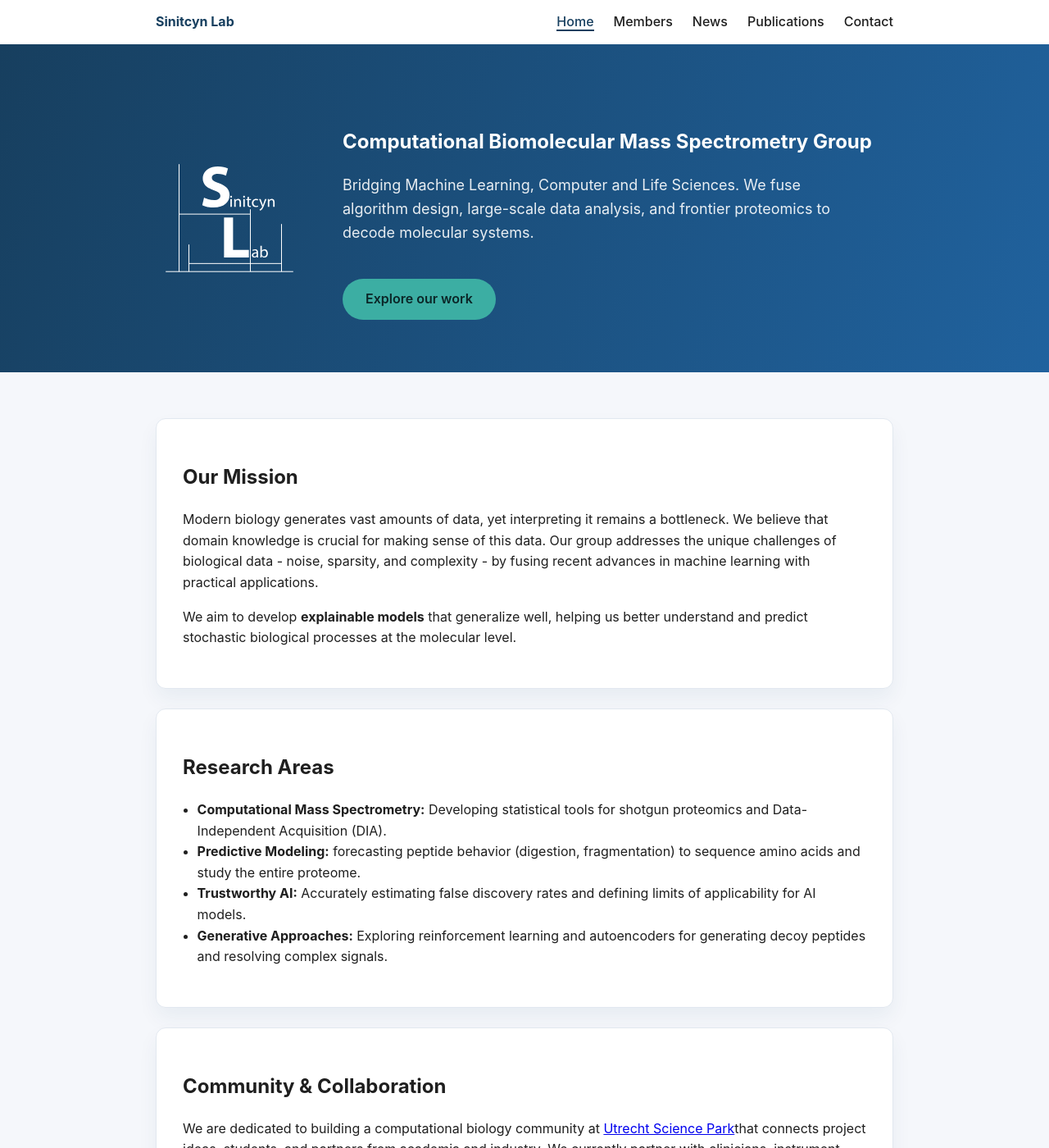
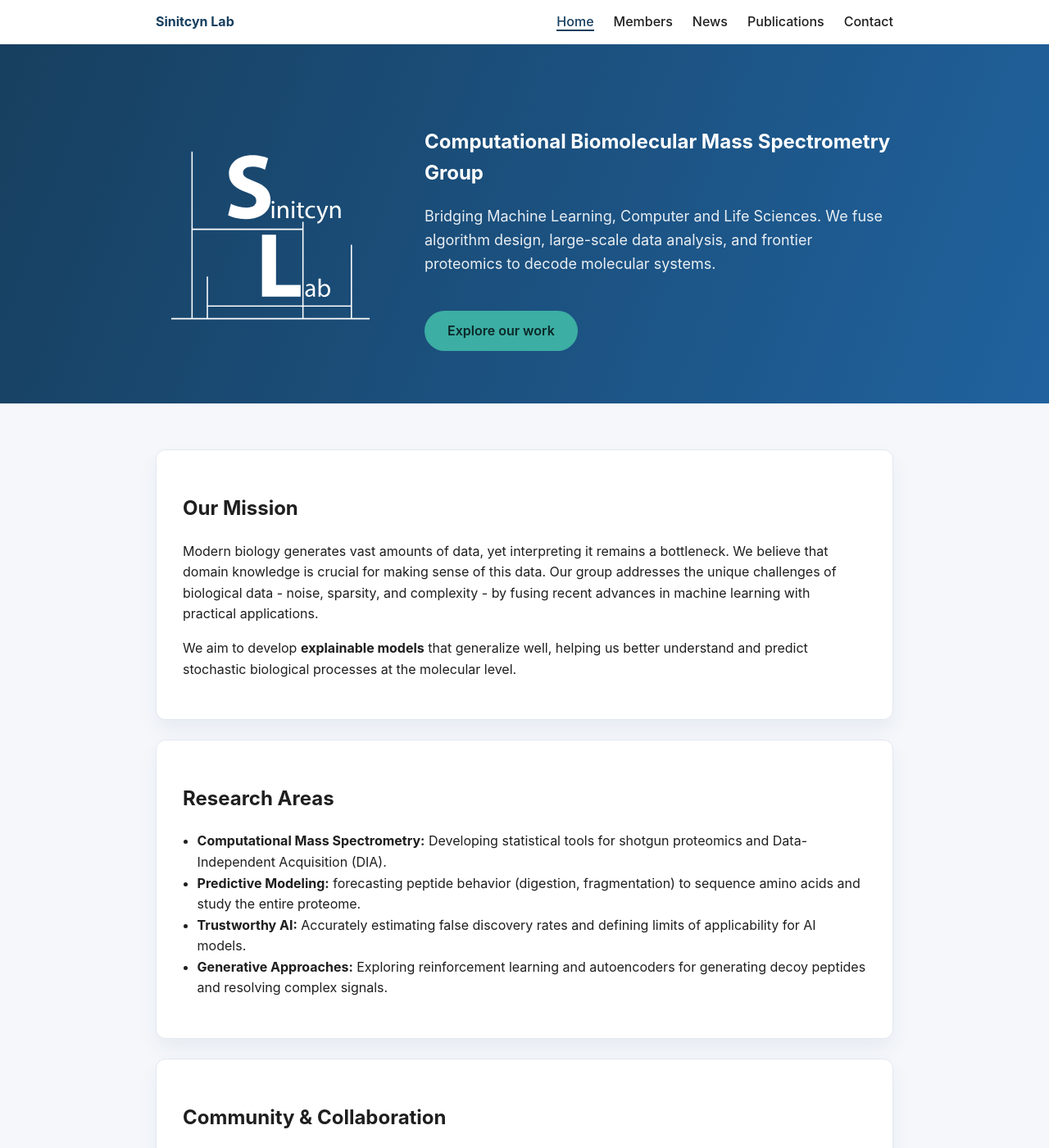
Before and after one commit to SinitcynLab/Sinitcynlab.github.io, a Jekyll site: the page built from index.md, in a window 1280 px wide and 1400 px high. Shown: the whole window at 82% size. Built offline with Jekyll 4.4.1, drawn with Linux system fonts in a browser that asks for light colours.

Commit message:
Minor fixes

```diff
--- a/assets/css/main.css
+++ b/assets/css/main.css
@@ -99,10 +99,12 @@ img {
 
 .hero-logo-wrapper {
   flex-shrink: 0;
+  display: flex;
+  align-items: center;
 }
 
 .hero-logo {
-  height: 180px;
+  height: 280px;
   width: auto;
   display: block;
 }
```
Also changed, not shown: news/index.md (+2 -1 lines).
